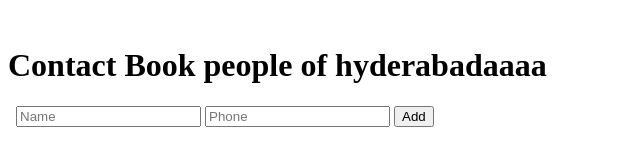
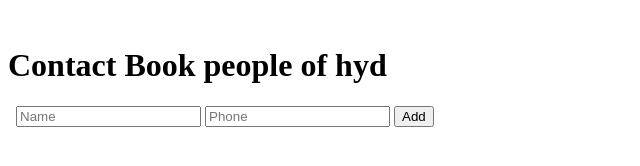
Before and after one commit to Premchand-96/contact-app-docker, a plain HTML site: page frontend/index.html in a window 1280 px wide. Shown: the whole page, without its empty margins (0-640 px from the left). Drawn offline with Linux system fonts and the light colour scheme; no server answers.

Commit message:
Update index.html

```diff
--- a/frontend/index.html
+++ b/frontend/index.html
@@ -7,7 +7,7 @@
 
 
 
-<h1>Contact Book people of hyderabadaaaa</h1>
+<h1>Contact Book people of hyd</h1>
 
 
 
```
